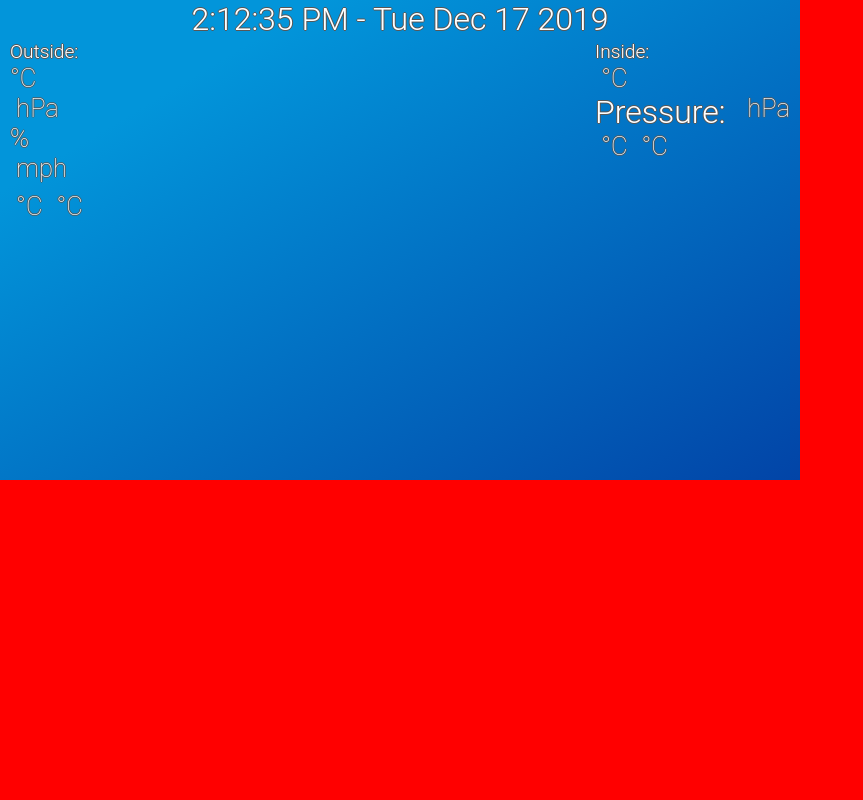
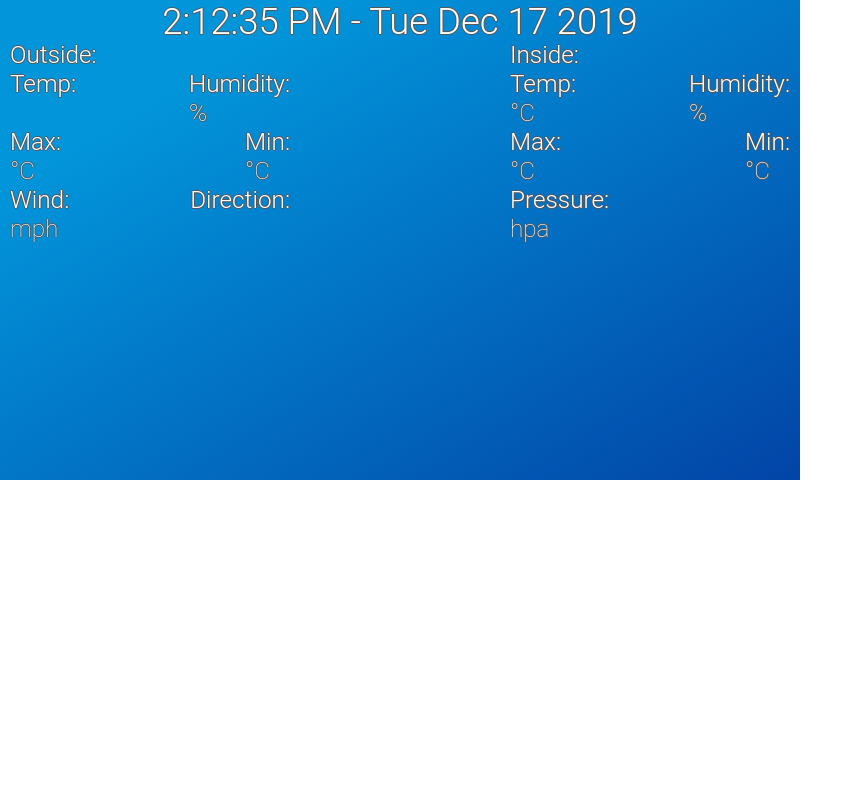
Before and after one commit to JohnELawson/weather-station, a Flask app: page / in a window 1280 px wide. Shown: the whole page, without its empty margins (0-863 px from the left). Run offline with Flask 2, Linux system fonts and the light colour scheme; data that the repository does not hold is empty; parts of the project's set-up code (start-up, migrations or seed data) failed here and were passed over.

Commit message:
improved ui layout

```diff
--- a/web/static/main.js
+++ b/web/static/main.js
@@ -32,13 +32,13 @@ async function get_current_weather(){
     const data = await getApi(CURRENT_ENDPOINT);
     // console.log(data)
     setHtml("current_temp", data.temp + " ");
-    setHtml("current_description", data.description)
-    setHtml("current_pressure", "Pressure: " + data.pressure);
-    setHtml("current_humidity", "Humidity: " + data.humidity);
-    setHtml("current_wind_speed", "Wind: " + data.wind_speed);
+    // setHtml("current_description", data.description)
+    setHtml("current_pressure", data.pressure);
+    setHtml("current_humidity", data.humidity);
+    setHtml("current_wind_speed", data.wind_speed);
     setHtml("current_wind_direction", data.wind_direction);
-    setHtml("current_temp_max", "Max: " + data.temp_max);
-    setHtml("current_temp_min", "Min: " + data.temp_max);
+    setHtml("current_temp_max", data.temp_max);
+    setHtml("current_temp_min", data.temp_max);
 }
 
 async function get_indoors_weather(){
@@ -53,9 +53,9 @@ async function get_indoors_weather(){
     }
 
     setHtml("indoor_temp", data.temp);
-    setHtml("indoor_pressure", data.pressure);
-    setHtml("indoor_temp_max", "Max: " + indoor_temp_max);
-    setHtml("indoor_temp_min", "Min: "  + indoor_temp_min);
+    setHtml("indoor_humidity", data.pressure);
+    setHtml("indoor_temp_max", indoor_temp_max);
+    setHtml("indoor_temp_min", indoor_temp_min);
 }
 
 // async function get_forcast_weather(){
--- a/web/static/style.css
+++ b/web/static/style.css
@@ -1,5 +1,5 @@
 html{
-    background-color: red;
+    background-color: white;
 }
 body{
     width: 800px;
@@ -20,57 +20,59 @@ body{
     background-origin: padding-box;
     background-clip: border-box;
     display: flex;
-    flex-direction: column;
     font-family: Roboto, sans-serif;
     font-weight: 300;
-    font-size: 2em;
+    font-size: 1.9em;
     margin: 0;
 }
 #current_weather_container{
-    display: flex;
-    flex-direction: column;
+    width: 35%;
     margin: 10px;
 }
-.current_container{
-    display: flex;
-    flex-direction: row;
-    /* background-color: white; */
+.container_title{
+    font-size: 0.8em;
 }
-.container_title{
-    font-size: 0.6em;
+.container_sub_title{
+    font-size: 0.8em;
 }
 #current_description{
     text-transform: capitalize;
 }
-.temp{
-    /* background-color: lightblue; */
-    font-size: 1.8em;
+.value{
+    font-size: 1.6em;
 }
 .units{
     font-size: 0.8em;
     font-weight: 150;
 }
 #forcast_weather_container{
-    display: flex;
-    flex-direction: row;
     flex-wrap: wrap;
+    width: 100%;
 }
 .forcast_container{
     background-color: lightblue;
-    /* width: 100px; */
 }
 #date_time_container{
     width: 100%;
     height: 30px;
     text-align: center;
+    font-size: 1.2em;
 }
 #indoors_weather_container {
-    display: flex;
-    flex-direction: column;
     margin: 10px;
+    width: 35%;
 }
 .row {
     display: flex;
     flex-direction: row;
+}
+.column {
+    display: flex;
+    flex-direction: column;
+}
+.space-between {
     justify-content: space-between;
 }
+.center {
+    justify-content: center;
+}
--- a/web/templates/index.html
+++ b/web/templates/index.html
@@ -1,4 +1,5 @@
 <html>
+
     <head>
         <meta content="text/html;charset=utf-8" http-equiv="Content-Type">
         <meta content="utf-8" http-equiv="encoding">
@@ -6,85 +7,131 @@
         <link rel="stylesheet" href="style.css">
         <title>Weather</title>
     </head>
-    <body>
+
+    <body class="column">
 
         <div id="date_time_container">
             <div id="current_time"></div>
         </div>
 
-        <div class="row">
+        <div class="row space-between">
 
-            <div id="current_weather_container">
+            <div id="current_weather_container" class="column center">
 
                 <div class="container_title">
                     Outside:
                 </div>
 
-                <div class="current_container">
-                    <div id="current_temp" class="temp"></div>
-                    <div class="units">°C</div>
+                <!-- outdoors temp humid -->
+                <div class="row space-between">
+                    <div class="column">
+                        <div class="container_sub_title">Temp:</div>
+                        <div class="row">
+                            <div id="current_temp" class="value"></div>
+                            <div class="units"></div>
+                        </div>
+                    </div>
+
+                    <div class="column">
+                        <div class="container_sub_title">Humidity:</div>
+                        <div class="row">
+                            <div id="current_humidity" class="value"></div>
+                            <div class="units">%</div>
+                        </div>
+                    </div>
                 </div>
 
-                <div class="current_container">
-                    <div id="current_description"></div>
+                <!-- outdoors temp min max -->
+                <div class="row space-between">
+                    <div class="column">
+                        <div class="container_sub_title">Max:</div>
+                        <div class="row">
+                            <div id="current_temp_max" class="value"></div>
+                            <div class="units">°C</div>
+                        </div>
+                    </div>
+
+                    <div class="column">
+                        <div class="container_sub_title">Min:</div>
+                        <div class="row">
+                            <div id="current_temp_min" class="value"></div>
+                            <div class="units">°C</div>
+                        </div>
+                    </div>
                 </div>
 
-                <div class="current_container">
-                    <div id="current_pressure"></div>
-                    <div class="units">&nbsp;hPa</div>
-                </div>
+                <!-- wind  -->
+                <div class="row space-between">
+                    <div class="column">
+                        <div class="container_sub_title">Wind:</div>
+                        <div class="row">
+                            <div id="current_wind_speed" class="value"></div>
+                            <div class="units">mph</div>
+                        </div>
+                    </div>
 
-                <div class="current_container">
-                    <div id="current_humidity"></div>
-                    <div class="units">%</div>
-                </div>
-
-                <div class="current_container">
-                    <div id="current_wind_speed"></div>
-                    <div class="units">&nbsp;mph</div>
-                    &nbsp;
-                    <div id="current_wind_direction"></div>
-                </div>
-
-                <div class="current_container">
-                    <div id="current_temp_max"></div>
-                    <div class="units">&nbsp;°C</div>
-                    &nbsp;
-                    <div id="current_temp_min"></div>
-                    <div class="units">&nbsp;°C</div>
+                    <div class="column">
+                        <div class="container_sub_title">Direction:</div>
+                        <div class="row">
+                            <div id="current_wind_direction" class="value"></div>
+                        </div>
+                    </div>
                 </div>
 
             </div>
 
-            <div id="indoors_weather_container">
-
+            <div id="indoors_weather_container" class="column center">
                 <div class="container_title">
                     Inside:
                 </div>
 
-                <div class="current_container">
-                    <div id="indoor_temp" class="temp"></div>
-                    <div class="units">&nbsp;°C</div>
+                <!-- indoors temp humid -->
+                <div class="row space-between">
+                    <div class="column">
+                        <div class="container_sub_title">Temp:</div>
+                        <div class="row">
+                            <div id="indoor_temp" class="value"></div>
+                            <div class="units">°C</div>
+                        </div>
+                    </div>
+
+                    <div class="column">
+                        <div class="container_sub_title">Humidity:</div>
+                        <div class="row">
+                            <div id="indoor_humidity" class="value"></div>
+                            <div class="units">%</div>
+                        </div>
+                    </div>
                 </div>
 
-                <div class="current_container">
-                    Pressure: &nbsp;
-                    <div id="indoor_pressure"></div>
-                    <div class="units">&nbsp;hPa</div>
+                <!-- indoors max min temp -->
+                <div class="row space-between">
+                    <div class="column">
+                        <div class="container_sub_title">Max:</div>
+                        <div class="row">
+                            <div id="indoor_temp_max" class="value"></div>
+                            <div class="units">°C</div>
+                        </div>
+                    </div>
+
+                    <div class="column">
+                        <div class="container_sub_title">Min:</div>
+                        <div class="row">
+                            <div id="indoor_temp_min" class="value"></div>
+                            <div class="units">°C</div>
+                        </div>
+                    </div>
                 </div>
 
-                <!-- <div class="current_container">
-                    Humidity: &nbsp;
-                    <div id="current_humidity"></div>
-                    <div class="units">%</div>
-                </div> -->
-
-                <div class="current_container">
-                    <div id="indoor_temp_max"></div>
-                    <div class="units">&nbsp;°C</div>
-                    &nbsp;
-                    <div id="indoor_temp_min"></div>
-                    <div class="units">&nbsp;°C</div>
+                <!-- pressure -->
+                <div class="row space-between">
+                    <div class="column">
+                        <div class="container_sub_title">Pressure:</div>
+                        <div class="row">
+                            <div id="current_pressure" class="value"></div>
+                            <div class="units">hpa</div>
+                        </div>
+                    </div>
                 </div>
 
             </div>
```
